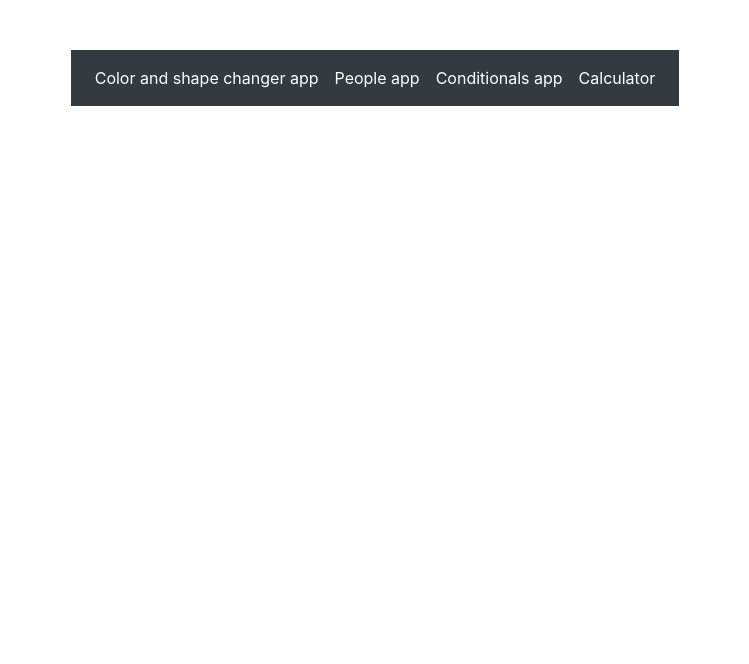
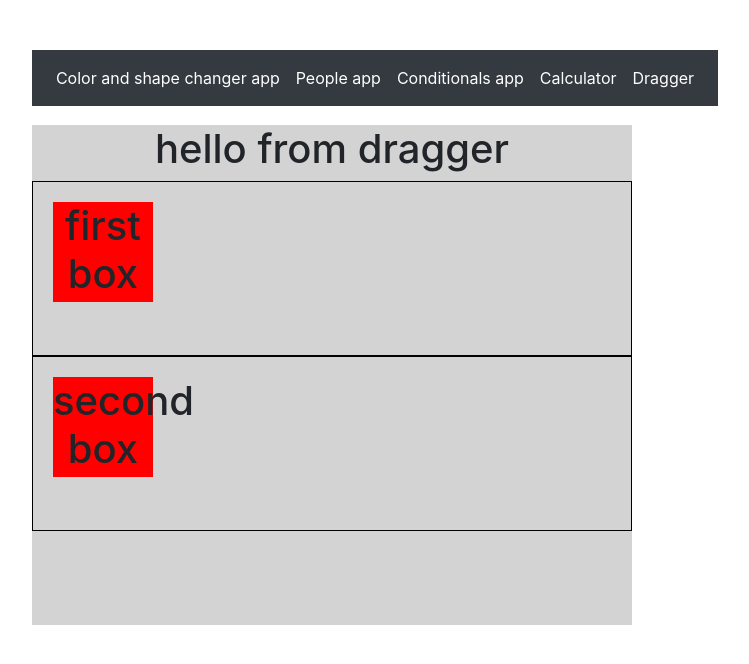
Before and after one commit to vladganin/Color-Boxes-App-React, a React (Create React App) app: page /dragger in a window 1280 px wide. Shown: the top 664 px of the page, without its empty margins (265-1014 px from the left). Built offline with nearby package versions, Linux system fonts and the light colour scheme.

Commit message:
Drag and hold - 5th component
I added a drag component.

```diff
--- /dev/null
+++ b/src/components/dragger/dragger.js
@@ -0,0 +1,104 @@
+import React from 'react';
+
+const Boxblock = (props) => {
+    const drop = e => {
+        e.preventDefault();
+        const box_id = e.dataTransfer.getData('box_id')
+        const box = document.getElementById(box_id);
+        box.style.display = 'block';
+
+        e.target.appendChild(box);
+
+    }
+
+    const dragOver = e => {
+        e.preventDefault();
+
+    }
+
+    return (
+        <div
+            style={props.style}
+            id={props.id}
+            onDrop={drop}
+            onDragOver={dragOver}
+        >
+            {props.children}
+        </div>
+    )
+}
+
+
+const Box = (props) => {
+    const dragStart = e => {
+        const target = e.target;
+        e.dataTransfer.setData('box_id', target.id);
+
+        setTimeout(() => {
+            target.style.display = "none";
+        }, 0);
+    }
+
+    const dragOver = e => {
+        e.stopPropagation();
+    }
+
+    return (
+        <div
+            id={props.id}
+            onDragStart={dragStart}
+            onDragOver={dragOver}
+            style={props.style}
+            draggable={props.draggable}
+        >
+            {props.children}
+        </div>
+    )
+}
+
+
+
+class Dragger extends React.Component {
+    render() {
+        let styling = {
+            boxSizing: "border-box",
+            width: "600px",
+            height: "500px",
+            backgroundColor: "lightgray",
+            textAlign: 'center',
+        }
+
+        let dragstyle = {
+            margin: "20px",
+            width: "100px",
+            height: "100px",
+            backgroundColor: "red",
+        }
+
+        let boxblockstyle = {
+            display: "flex",
+            flexDirection: "row",
+            width: "600px",
+            height: "35%",
+            border: "1px solid black"
+        }
+        return (
+            <div style={styling}>
+                <h1>hello from dragger</h1>
+                <Boxblock id="box_1" style={boxblockstyle}>
+                    <Box id="box-1" style={dragstyle} draggable="true">
+                        <h1>first box</h1>
+                    </Box>
+                </Boxblock>
+                <Boxblock id="box_2" style={boxblockstyle}>
+                    <Box id="box-2" style={dragstyle} draggable="true">
+                        <h1>second box</h1>
+                    </Box>
+                </Boxblock>
+            </div >
+        )
+    }
+}
+
+
+export default Dragger;
--- a/src/router.js
+++ b/src/router.js
@@ -4,6 +4,7 @@ import Frame from './components/frame/frame';
 import Weather from './components/weather/weather';
 import Condi from './components/condi/condi';
 import Calculator from './components/calculator/calculator';
+import Dragger from './components/dragger/dragger';
 import Navbar from 'react-bootstrap/Navbar';
 import Nav from 'react-bootstrap/Nav';
 import './router.css'
@@ -26,12 +27,16 @@ function AppRouter() {
                         <Nav.Link>
                             <Link to="/calculator/" className="navstyle">Calculator</Link>
                         </Nav.Link>
+                        <Nav.Link>
+                            <Link to="/dragger/" className="navstyle">Dragger</Link>
+                        </Nav.Link>
                     </Nav>
                     <div className="routerstyle">
                         <Route path="/colorchanger/" component={Frame} />
                         <Route path="/people/" component={Weather} />
                         <Route path="/condi/" component={Condi} />
                         <Route path="/calculator/" component={Calculator} />
+                        <Route path="/dragger/" component={Dragger} />
                     </div>
                 </Router>
             </Navbar>
```
